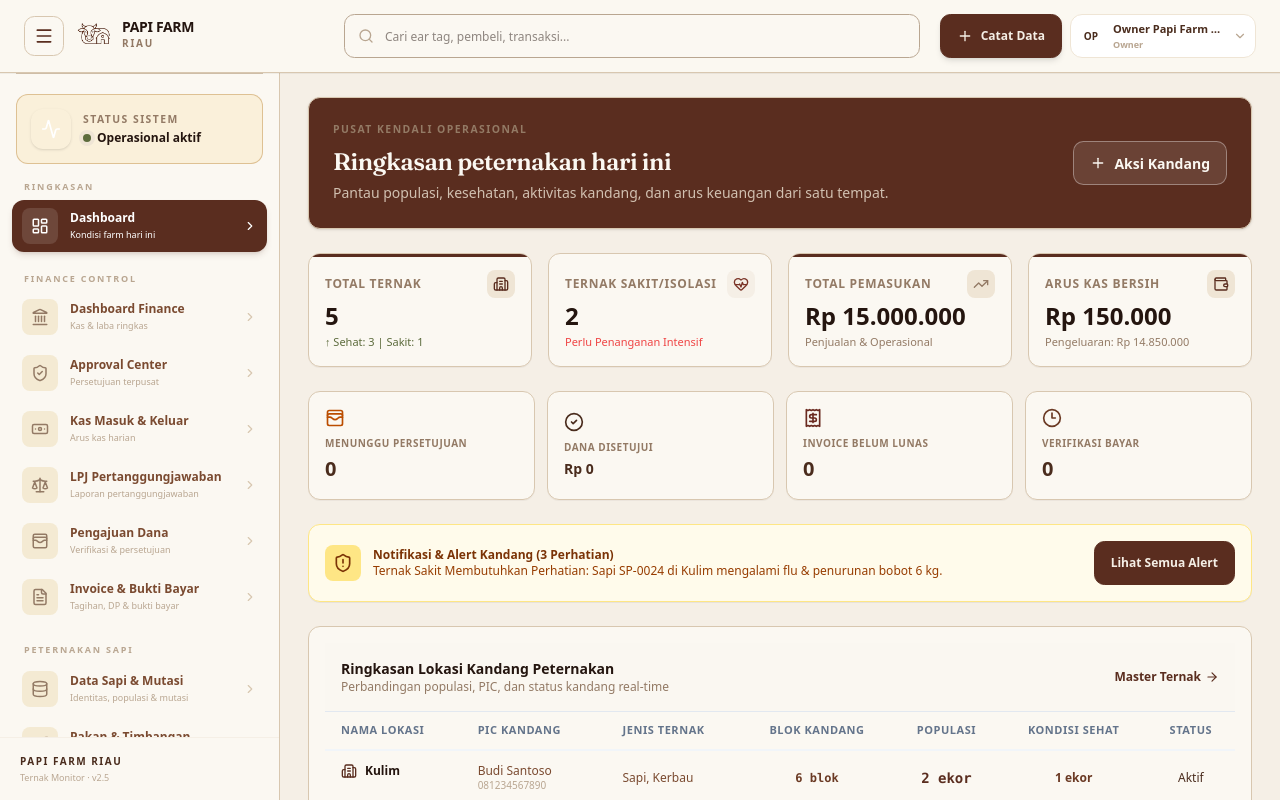
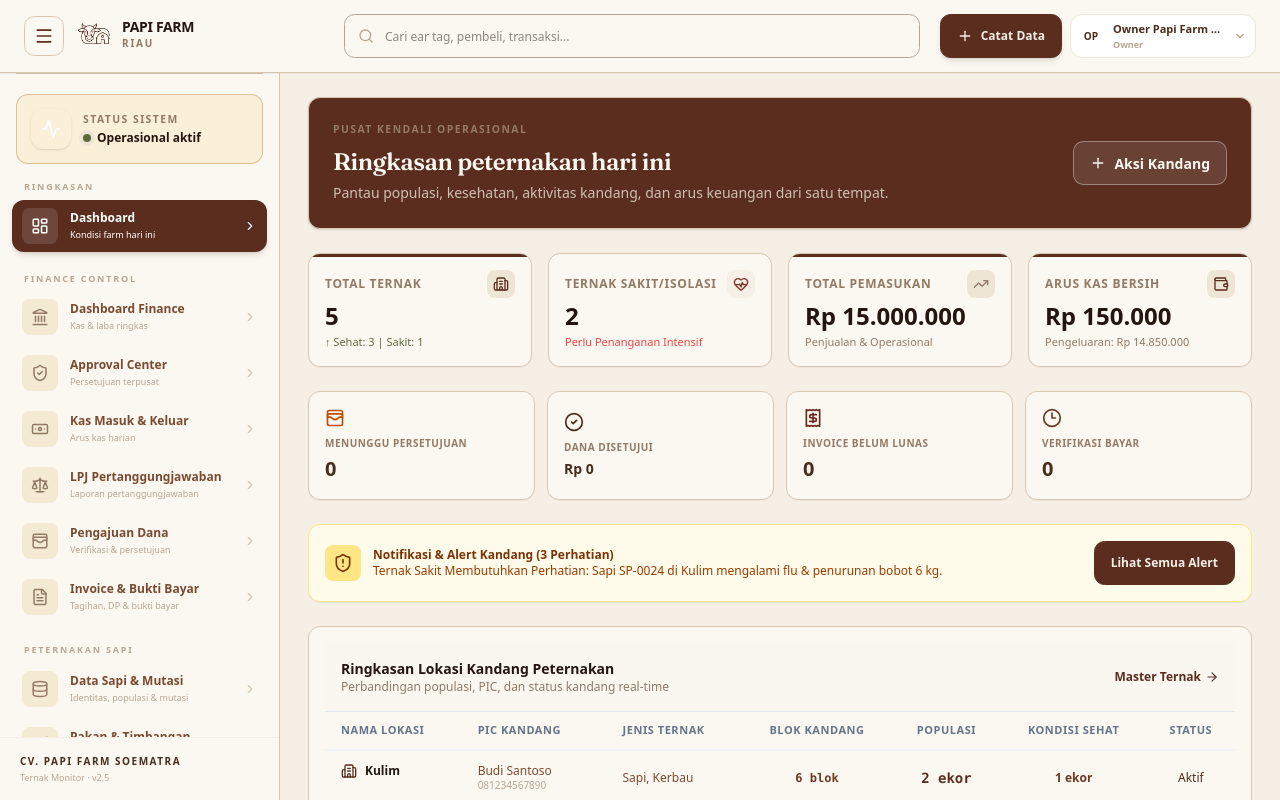
Before and after one commit to andikashln/ternak-monitor, a React (Vite) app in the folder frontend/: page / in a window 1280 px wide. Both pictures are taken after a click on the button "Login Demo Sekali Klik". Built offline with nearby package versions, Linux system fonts and the light colour scheme; no server answers.

Commit message:
Ganti footer jadi CV. PAPI FARM SOEMATRA

```diff
--- a/frontend/src/App.tsx
+++ b/frontend/src/App.tsx
@@ -356,7 +356,7 @@ export function App() {
           </Suspense>
 
           <footer className="mt-8 flex flex-col items-center gap-1 border-t border-[#e7dcc8] pt-5 pb-2 text-center">
-            <p className="text-[11px] font-black uppercase tracking-[0.2em] text-[#4A2C1D]">PAPI FARM RIAU</p>
+            <p className="text-[11px] font-black uppercase tracking-[0.2em] text-[#4A2C1D]">CV. PAPI FARM SOEMATRA</p>
             <p className="text-[10px] text-slate-400">Ternak Monitor · Integrated Farm</p>
           </footer>
 
--- a/frontend/src/components/layout/Sidebar.tsx
+++ b/frontend/src/components/layout/Sidebar.tsx
@@ -191,7 +191,7 @@ export const Sidebar: React.FC<SidebarProps> = ({ activeTab, setActiveTab, role
     </nav>
 
     <div className="border-t border-slate-100 px-5 py-4">
-      <p className="text-[10px] font-black uppercase tracking-[0.15em] text-[#4A2C1D]">PAPI FARM RIAU</p>
+      <p className="text-[10px] font-black uppercase tracking-[0.15em] text-[#4A2C1D]">CV. PAPI FARM SOEMATRA</p>
       <p className="mt-0.5 text-[9px] text-slate-400">Ternak Monitor · v2.5</p>
     </div>
   </aside>
```
